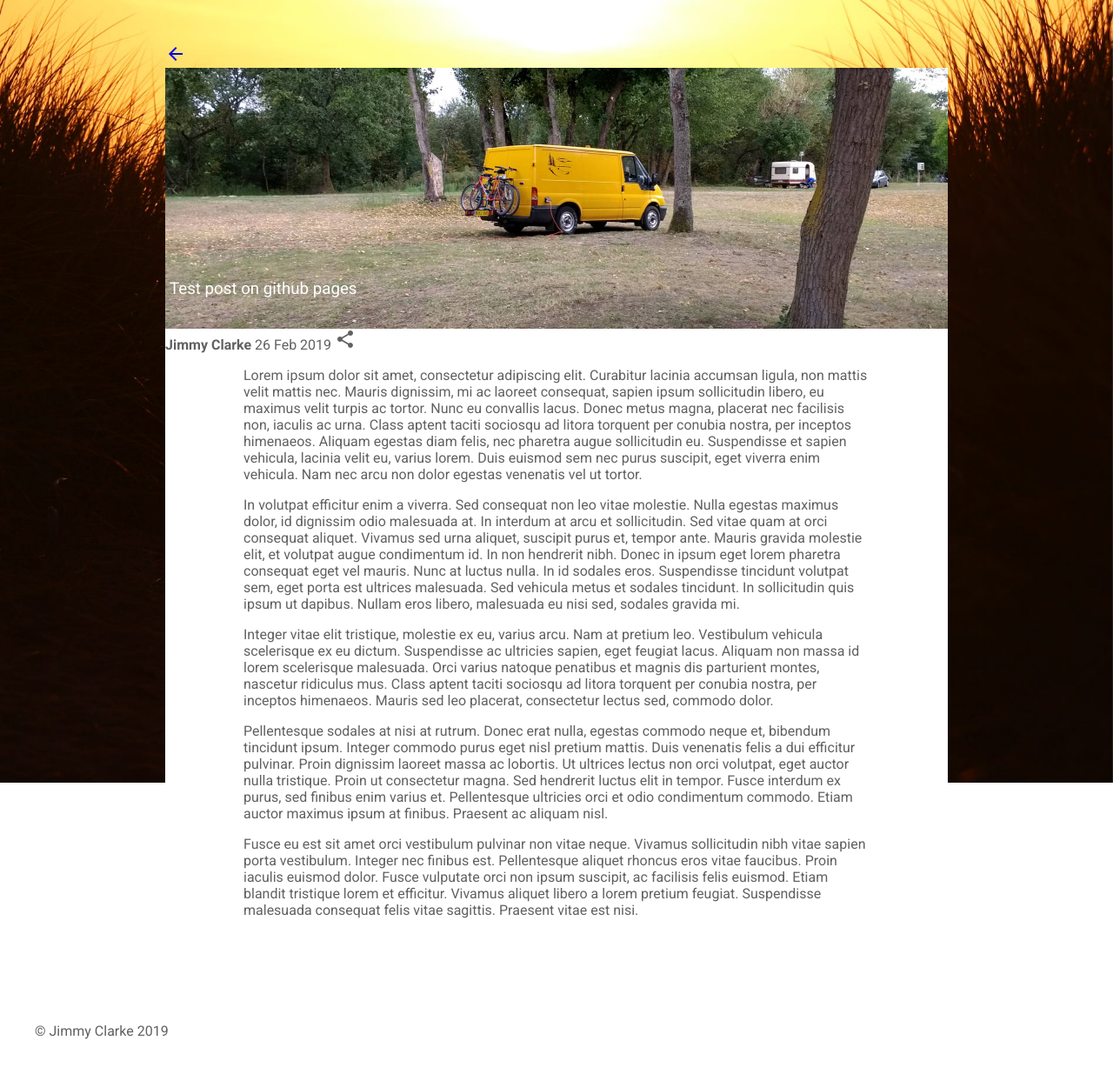
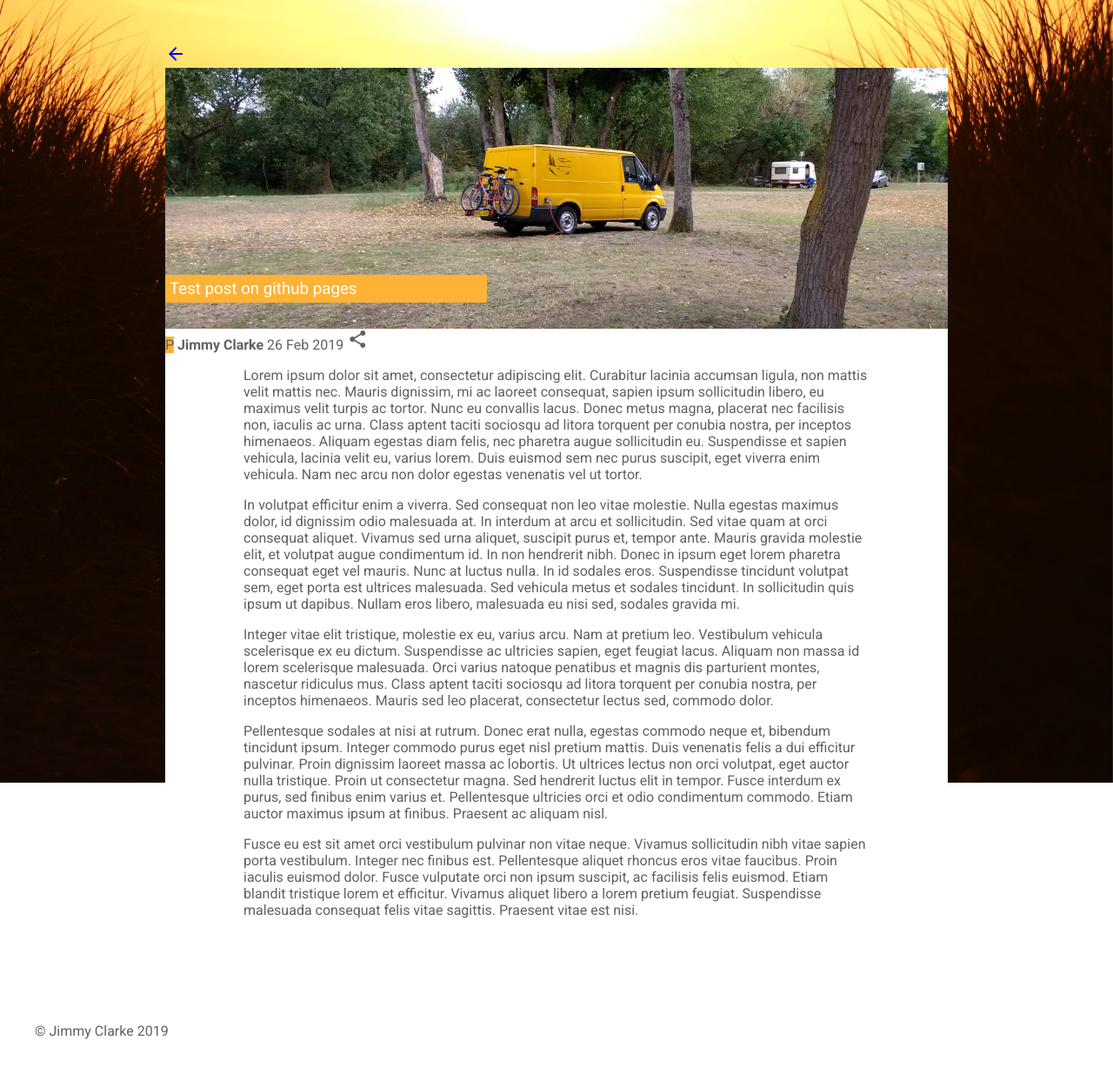
Before and after one commit to jimmyclarke113/jimmyclarke113.github.io, a Jekyll site: the page built from _posts/2019-02-26-test-post-2.md, in a window 1280 px wide. Shown: the whole page at 87% size. Built offline with Jekyll 4.4.1, drawn with Linux system fonts in a browser that asks for light colours.

Commit message:
Update posts2019.html

```diff
--- a/_layouts/posts2019.html
+++ b/_layouts/posts2019.html
@@ -5,10 +5,10 @@
 
 <div class="post">
 	<div class="postHero" style="background-image:url('{{page.image}}');height:{{page.height}}px">
-		<h3 class="postTitle">{{page.title}}</h3>
+		<h3 class="postTitle {{page.category}}">{{page.title}}</h3>
 	</div>
 	<div class="postMeta">
-		<span class="postCategory {{post.category}}">{{post.category}}</span>
+		<span class="postCategory {{page.category}}">{{page.category}}</span>
 		<strong>{{page.author}}</strong>
 		<span>{{ page.date | date_to_string }}</span>
 		<i class="material-icons">share</i>
```
